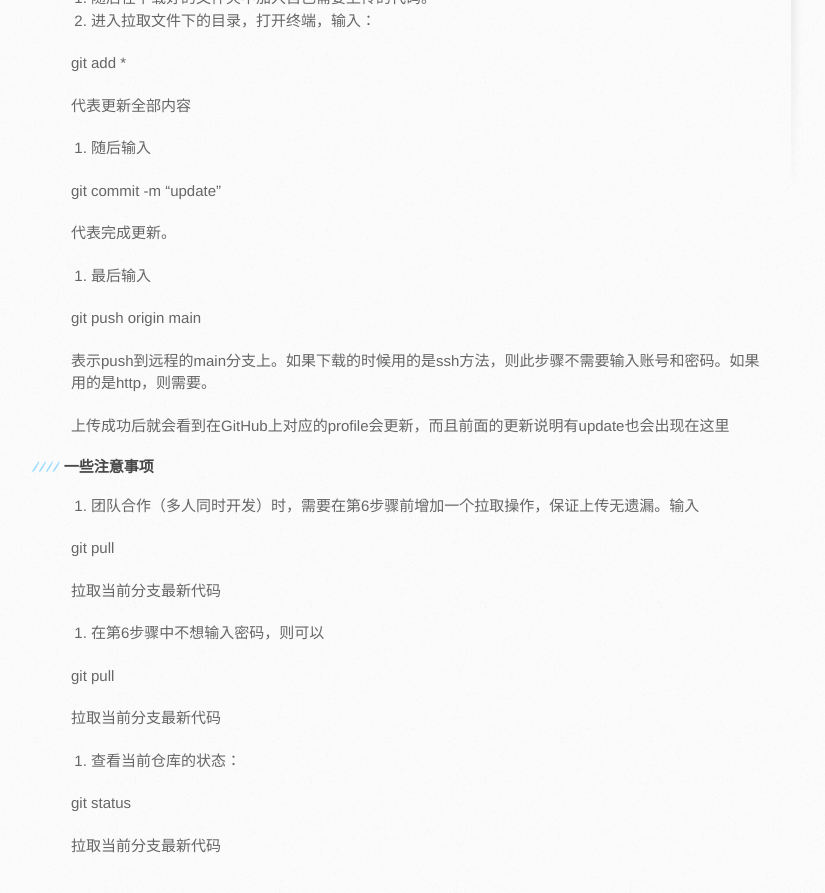
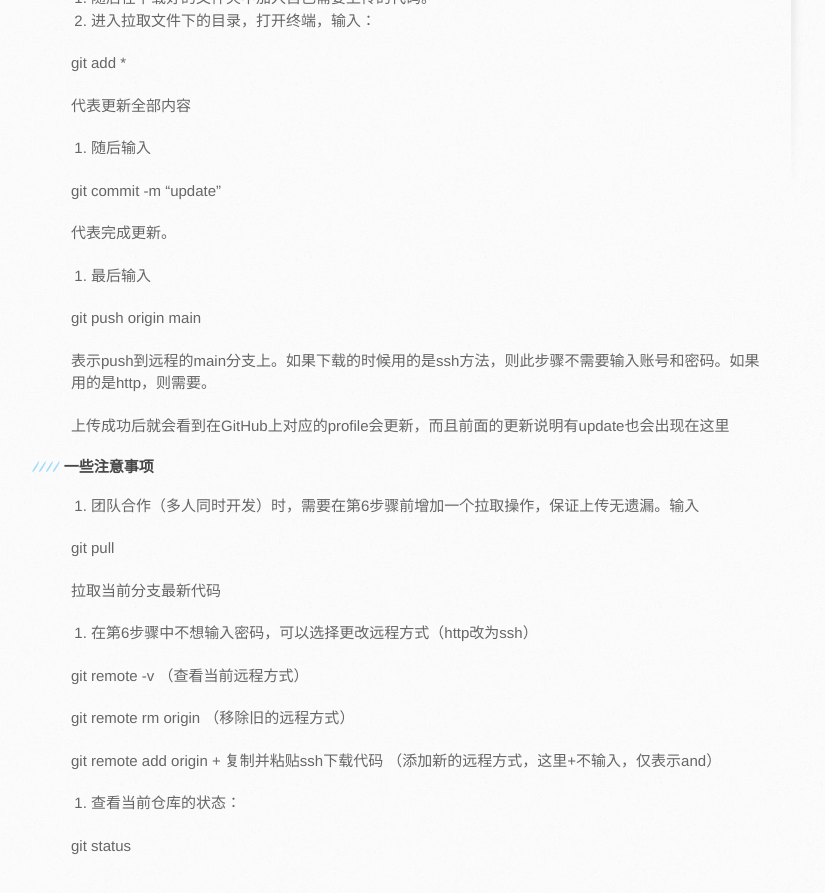
Before and after one commit to Katherine-Kkk/Katherine-Kkk.github.io, a Jekyll site: the page built from Notes/other/howtousegithub.md, in a window 1280 px wide and 900 px high, scrolled down 595 px. Shown: the top 893 px of the window, without its empty margins (99-924 px from the left). Built offline with Jekyll 4.4.1, drawn with Linux system fonts in a browser that asks for light colours; our own code applies the rules of GitHub Pages for plain Markdown files; the repository's description, which GitHub fills in, is left out.

Commit message:
Update howtousegithub.md

```diff
--- a/Notes/other/howtousegithub.md
+++ b/Notes/other/howtousegithub.md
@@ -42,14 +42,14 @@ layout: default
 
   拉取当前分支最新代码
 
-2.  在第6步骤中不想输入密码，则可以
+2.  在第6步骤中不想输入密码，可以选择更改远程方式（http改为ssh）
 
-  git pull
+  git remote -v   （查看当前远程方式）
 
-  拉取当前分支最新代码
+  git remote rm origin   （移除旧的远程方式）
+
+  git remote add origin + 复制并粘贴ssh下载代码   （添加新的远程方式，这里+不输入，仅表示and）
 
 3.  查看当前仓库的状态：
 
   git status
-
-  拉取当前分支最新代码
```
